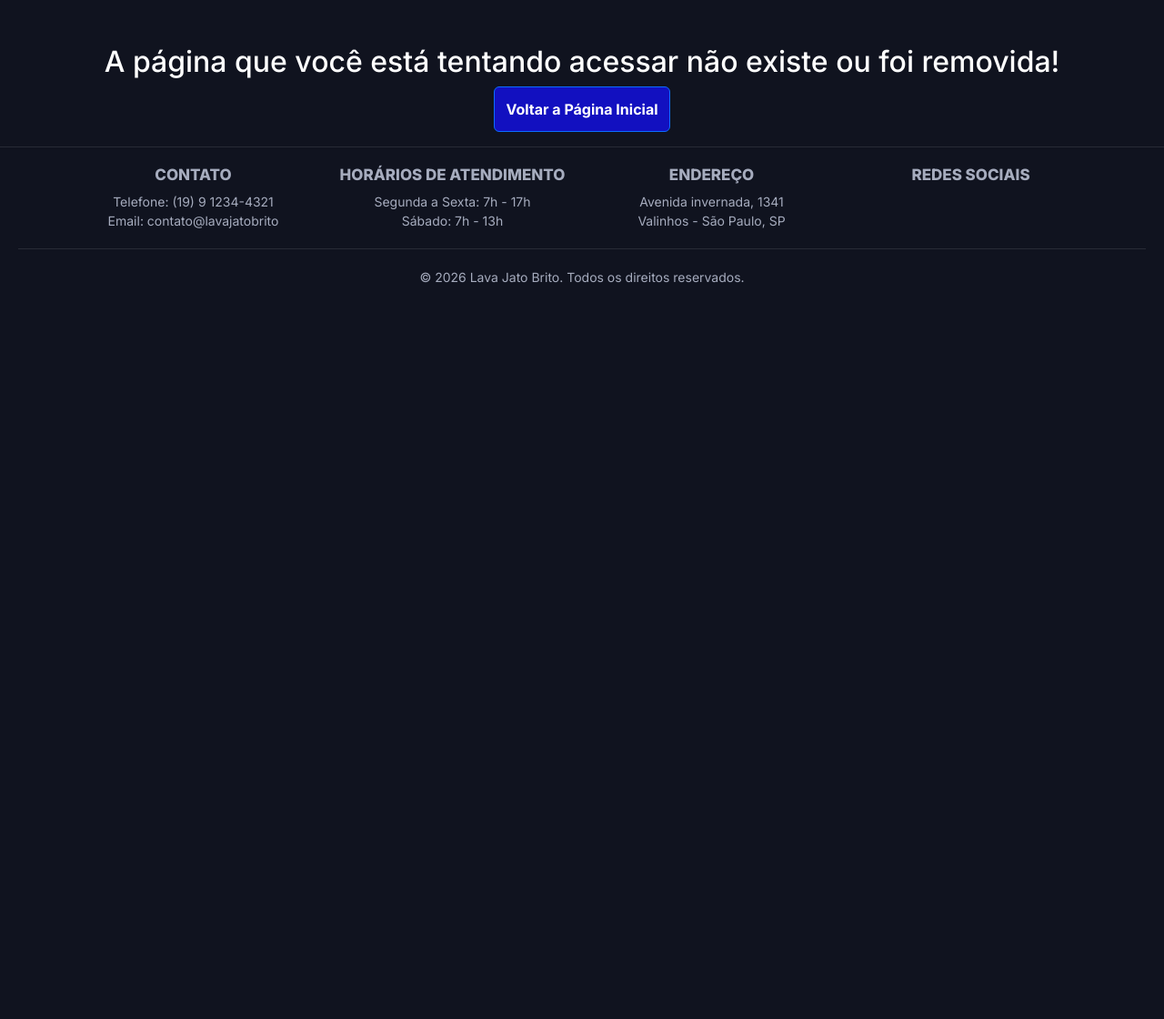
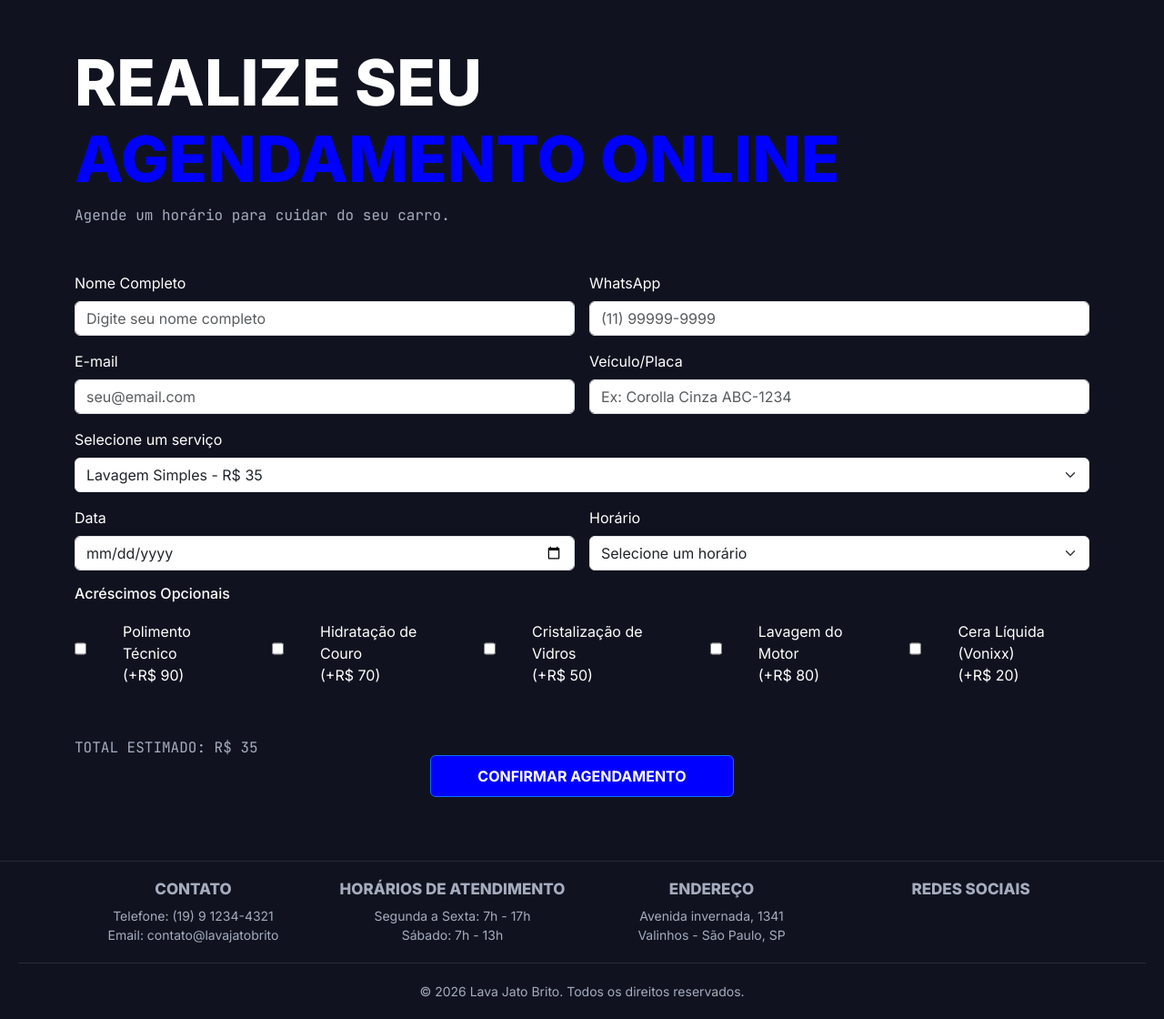
Before and after one commit to damiresgomes/Projeto_2BIMESTRE, a PHP site: page /agendamento in a window 1280 px wide. Shown: the part 91-1211 px from the top of the page at 91% size. Before the commit the page ends 402 px from the top, so only its background shows below. Run offline with PHP 8.4, Linux system fonts and the light colour scheme.

Commit message:
segundo commit

```diff
--- a/css/style.css
+++ b/css/style.css
@@ -5,7 +5,7 @@
 
 body {
   background: #10131F;
-  margin-top: 100px;
+  margin-top: 150px;
   font-family: "Inter", Arial;
   color: white;
 }
@@ -308,9 +308,6 @@ body {
     font-size: 70px;
     font-weight: 800;
   }
-  .servicos h1 span {
-    color: blue;
-  }
   .servicos p {
     font-size: 16px;
     color: #A6ACBE;
@@ -376,6 +373,55 @@ body {
     font-family: "JetBrains Mono", Arial;
   }
 
+  .agendamento h2 {
+    color: white;
+    font-size: 70px;
+    font-family: "Inter", Arial;
+    font-weight: 800;
+  }
+  .agendamento h2 span {
+    color: blue;
+  }
+  .agendamento p {
+    font-family: "JetBrains Mono", Arial;
+    font-size: 16px;
+    margin-bottom: 50px;
+    color: #A6ACBE;
+  }
+  .agendamento h4 {
+    font-size: 16px;
+  }
+  .agendamento .acrescimos {
+    margin-top: 20px;
+    display: flex;
+    gap: 40px;
+  }
+  .agendamento .acrescimos input {
+    margin-bottom: 10px;
+  }
+  .agendamento h3 {
+    font-size: 40px;
+    margin-top: 130px;
+    color: #5ca0ff;
+    font-weight: 800;
+    text-align: center;
+  }
+  .agendamento #confirmacao {
+    margin-bottom: 130px;
+  }
+  .agendamento #total {
+    color: #A6ACBE;
+    margin: 40px 0 0 0;
+    margin-bottom: 0px;
+  }
+  .agendamento #btn-ag button {
+    background-color: blue;
+    padding: 10px;
+    width: 30%;
+    transition: transform 0.3s ease;
+    margin: -20px 0 70px 0;
+  }
+
   .footer {
     padding: 20px 20px 0 20px;
     border-top: 1px solid rgba(255, 255, 255, 0.1);
--- a/css/style.scss
+++ b/css/style.scss
@@ -7,7 +7,7 @@ $primary: #10131F;
 
 body {
     background: $primary;
-    margin-top: 100px;
+    margin-top: 150px;
     font-family: "Inter", Arial;
     color: white;
 }
@@ -327,9 +327,6 @@ body {
         h1 {
             font-size: 70px;
             font-weight: 800;
-            span {
-                color: blue;
-            }
         }
         p {
             font-size: 16px;
@@ -401,6 +398,59 @@ body {
         }
     }
 
+    .agendamento {
+        h2 {
+            color: white;
+            font-size: 70px;
+            font-family: "Inter", Arial;
+            font-weight: 800;
+            span {
+                color: blue;
+            }
+        }
+        p {
+            font-family: "JetBrains Mono", Arial;
+            font-size: 16px;
+            margin-bottom: 50px;
+            color: #A6ACBE;
+        }
+        h4 {
+            font-size: 16px;
+        }
+        .acrescimos {
+            margin-top: 20px;
+            display: flex;
+            gap: 40px;
+            input {
+                margin-bottom: 10px;
+            }
+        }
+        h3 {
+            font-size: 40px;
+            margin-top: 130px;
+            color: rgb(92, 160, 255);
+            font-weight: 800;
+            text-align: center;
+        }
+        #confirmacao {
+            margin-bottom: 130px;
+        }
+        #total {
+            color: #A6ACBE;
+            margin: 40px 0 0 0;
+            margin-bottom: 0px;
+        }
+        #btn-ag {
+            button {
+                background-color: blue;
+                padding: 10px;
+                width: 30%;
+                transition: transform 0.3s ease;
+                margin: -20px 0 70px 0;
+            }
+        }
+    }
+
     .footer {
         padding: 20px 20px 0 20px;
         border-top: 1px solid rgba(255, 255, 255, 0.10);
--- a/index.php
+++ b/index.php
@@ -54,7 +54,7 @@
                 </ul>
 
                 <div class="d-flex">
-                    <a href="#" class="btn" data-bs-toggle="modal" data-bs-target="#modalLogin">
+                    <a href="agendamento" class="btn">
                         AGENDAMENTO
                     </a>
                 </div>
--- /dev/null
+++ b/paginas/agendamento.php
@@ -0,0 +1,119 @@
+<div class="container">
+<div class="agendamento">
+    <h2>REALIZE SEU <br><span>AGENDAMENTO ONLINE</span></h2>
+    <p>Agende um horário para cuidar do seu carro.</p>
+
+    <form id="formAgendamento" class="row g-3">
+      <div class="col-md-6">
+        <label for="nome" class="form-label">Nome Completo</label>
+        <input type="text" class="form-control" id="nome" placeholder="Digite seu nome completo" >
+      </div>
+      <div class="col-md-6">
+        <label for="telefone" class="form-label">WhatsApp</label>
+        <input type="text" class="form-control" id="telefone" placeholder="(11) 99999-9999" >
+      </div>
+      <div class="col-md-6">
+        <label for="email" class="form-label">E-mail</label>
+        <input type="email" class="form-control" id="email" placeholder="seu@email.com" >
+      </div>
+      <div class="col-md-6">
+        <label for="veiculo" class="form-label">Veículo/Placa</label>
+        <input type="text" class="form-control" id="veiculo" placeholder="Ex: Corolla Cinza ABC-1234" >
+      </div>
+      <div class="col-md-12">
+        <label for="servico" class="form-label">Selecione um serviço</label>
+        <select id="servico" class="form-select" >
+          <option>Lavagem Simples - R$ 35</option>
+          <option>Lavagem Completa - R$ 60</option>
+          <option>Lavagem Premium - R$ 80</option>
+          <option>Lavagem Polimento - R$ 100</option>
+        </select>
+      </div>
+      <div class="col-md-6">
+        <label for="data" class="form-label">Data</label>
+        <input type="date" class="form-control" id="data" >
+      </div>
+      <div class="col-md-6">
+        <label for="horario" class="form-label">Horário</label>
+        <select id="horario" class="form-select" >
+          <option value="">Selecione um horário</option>
+          <option>08:00</option>
+          <option>10:00</option>
+          <option>14:00</option>
+        </select>
+      </div>
+
+      <div class="col-12">
+        <h4>Acréscimos Opcionais</h4>
+        <div class="acrescimos">
+          <input type="checkbox" id="polimento" value="90"> Polimento Técnico <br> (+R$ 90)<br>
+          <input type="checkbox" id="couro" value="70"> Hidratação de Couro <br>(+R$ 70)<br>
+          <input type="checkbox" id="vidros" value="50"> Cristalização de Vidros <br>(+R$ 50)<br>
+          <input type="checkbox" id="motor" value="80"> Lavagem do Motor <br>(+R$ 80)<br>
+          <input type="checkbox" id="ozonio" value="20"> Cera Líquida (Vonixx) <br>(+R$ 20)<br>
+        </div>
+      </div>
+
+      <div class="col-12">
+        <p id="total">TOTAL ESTIMADO: R$ 35</p>
+      </div>
+
+      <div id="btn-ag" class="col-12 text-center">
+        <button type="submit" class="btn btn-primary">CONFIRMAR AGENDAMENTO</button>
+      </div>
+    </form>
+
+    <div id="confirmacao" class="mt-4 text-success text-center" style="display:none;">
+      <h3>AGENDAMENTO CONFIRMADO!</h3>
+      <p id="detalhes" class="text-center"></p>
+      <button onclick="abrirWhatsapp()" class="btn btn-success">FALAR NO WHATSAPP</button>
+      <button onclick="location.reload()" class="btn btn-secondary">NOVO AGENDAMENTO</button>
+    </div>
+  </div>
+
+  <script>
+    const form = document.getElementById("formAgendamento");
+    const total = document.getElementById("total");
+    const confirmacao = document.getElementById("confirmacao");
+    const detalhes = document.getElementById("detalhes");
+
+    // função para extrair o preço do serviço selecionado
+    function getPrecoServico() {
+    const servico = document.getElementById("servico").value;
+    // procura número dentro do texto (ex: "Lavagem Completa - R$ 60")
+    const match = servico.match(/R\$ ?(\d+)/);
+    return match ? parseInt(match[1]) : 0;
+  }
+
+    // recalcula total quando marca/desmarca acréscimos
+    form.addEventListener("change", () => {
+      let soma = getPrecoServico();
+      const checkboxes = form.querySelectorAll("input[type=checkbox]");
+      checkboxes.forEach(cb => {
+        if (cb.checked) soma += parseInt(cb.value);
+      });
+      total.textContent = "TOTAL ESTIMADO: R$ " + soma;
+    });
+
+    // ao enviar o formulário
+    form.addEventListener("submit", (e) => {
+      e.preventDefault();
+      confirmacao.style.display = "block";
+
+    const nome = document.getElementById("nome").value;
+    const data = document.getElementById("data").value;
+    const horario = document.getElementById("horario").value;
+
+      detalhes.textContent = "Obrigado, " + nome +
+        ". Seu agendamento foi reservado para " +
+        data + " às " +
+        horario + ".";
+
+      form.style.display = "none"; // esconde o formulário
+    });
+
+    function abrirWhatsapp() {
+      window.open("https://wa.me/5511981392929", "_blank");
+    }
+  </script>
+</div>
--- a/paginas/contato.php
+++ b/paginas/contato.php
@@ -1,7 +1,7 @@
 <div class="container">
     <div class="contato">
-        <h2>VAMOS CONVERSAR <br>SOBRE <span>O SEU CARRO.</span></h2>
-        <p>Tire dúvidas, peça um orçamento personalizado ou agende um horário. Respondemos em poucos minutos.</p>
+        <h2>VAMOS CONVERSAR <br> <span>SOBRE O SEU CARRO.</span></h2>
+        <p>Tire dúvidas ou peça um orçamento personalizado. Respondemos em poucos minutos.</p>
         <br>
 
     </div>
```
Also changed, not shown: other parts of index.php (+0 -54 lines), paginas/funcao.php (added, +60 -0 lines), 1 other file.
